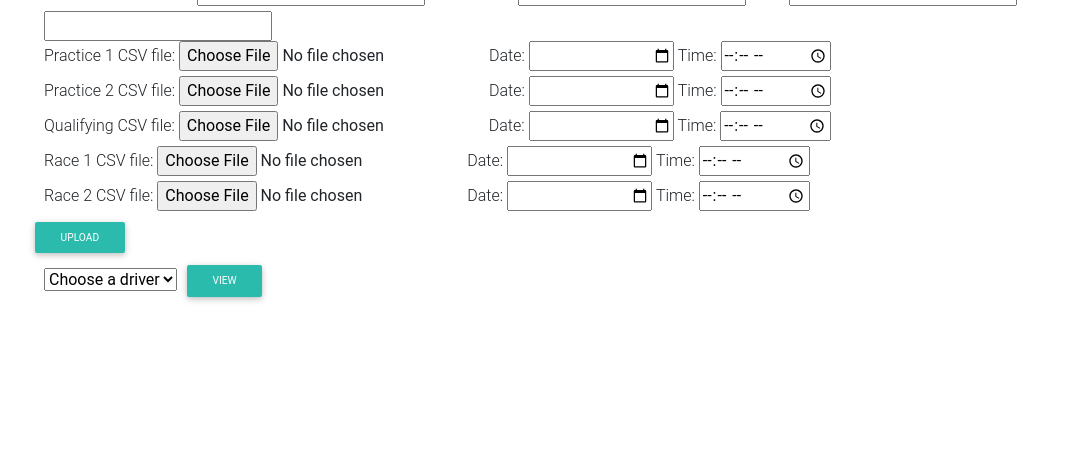
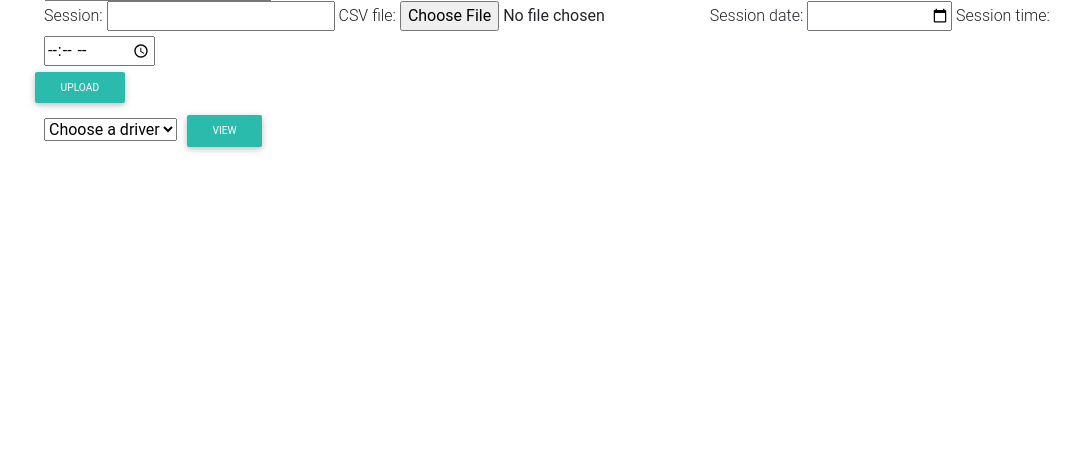
Before and after one commit to Harrysibbenga/PorsheDatabase, a Flask app: page /input_data in a window 1280 px wide. Shown: the part 184-640 px from the top of the page, without its empty margins (41-1121 px from the left). Run offline with Flask 2, Linux system fonts and the light colour scheme; data that the repository does not hold is empty; some libraries are stand-ins or nearby versions.

Commit message:
changed styling of dashboard and how the dashboard works

```diff
--- a/app.py
+++ b/app.py
@@ -51,86 +51,6 @@ def get_value_from_collection(coll, field, name):
     return value
 
 
-def check_form_data():
-    round_names = []
-
-    practice_1 = {
-        'file': 'practice_1',
-        'date': 'practice_1_date',
-        'time': 'practice_1_time'
-    }
-
-    practice_2 = {
-        'file': 'practice_2',
-        'date': 'practice_2_date',
-        'time': 'practice_2_time'
-    }
-
-    qualifying = {
-        'file': 'qualifying',
-        'date': 'qualifying_date',
-        'time': 'qualifying_time'
-    }
-
-    race_1 = {
-        'file': 'race_1',
-        'date': 'race_1_date',
-        'time': 'race_1_time'
-    }
-
-    race_2 = {
-        'file': 'race_2',
-        'date': 'race_2_date',
-        'time': 'race_2_time'
-    }
-
-    if request.form.get('practice_1') != '':
-        round_names.append(practice_1)
-    elif request.form.get('practice_2') != '':
-        round_names.append(practice_2)
-    elif request.form.get('qualifying') != '':
-        round_names.append(qualifying)
-    elif request.form.get('race_1') != '':
-        round_names.append(race_1)
-    elif request.form.get('race_2') != '':
-        round_names.append(race_2)
-
-    return round_names
-
-
-def create_files(round_name):
-    target = os.path.join(APP_ROOT, 'csvfiles/')
-
-    if not os.path.isdir(target):
-        os.mkdir(target)
-
-    for file in request.files.getlist(round_name):
-        filename = file.filename
-        destination = "/".join([target, filename])
-        file.save(destination)
-
-        with open('csvfiles/'+filename, "r") as csvfile:
-            csvreader = csv.reader(
-                csvfile, delimiter=";", quotechar="/")
-            for row in csvreader:
-                mongo.db.dbname.insert(
-                    {
-                        "car_number": row[0],
-                        "driver_number": row[1],
-                        "lap_number": row[2],
-                        "lap_time": row[3],
-                        "lap_improvement": row[4],
-                        "top_speed": row[18],
-                        "driver_name": row[19],
-                        "class": row[21],
-                        "team": row[23]
-                    }
-                )
-            # Removes generic table names in the document
-            mongo.db.dbname.delete_one(
-                {"driver_name": "DRIVER_NAME"})
-
-
 # routes
 @app.route('/')
 def index():
@@ -145,114 +65,134 @@ def input_data():
     # This route also changes the name for the collection so it is relevant to the track, year and session.
     # It also takes the file path from the input form in the dashboard template.
     # has functionality to save the file into the csvfiles folder and deletes the file so less memory is used when uploading many files.
-    request.form.get('practice_1', '')
-    request.form.get('practice_1', '')
-    request.form.get('practice_2', '')
-    request.form.get('qualifying', '')
-    request.form.get('race_1', '')
-    request.form.get('race_2', '')
 
     if request.method == 'POST':
 
-        round_names = check_form_data()
+        # Gets the names of all the drivers in the collection
+        target = os.path.join(APP_ROOT, 'csvfiles/')
 
-        for round_name in round_names:
+        if not os.path.isdir(target):
+            os.mkdir(target)
 
-            create_files(round_name['file'])
+        for file in request.files.getlist('file_name'):
+            filename = file.filename
+            destination = "/".join([target, filename])
+            file.save(destination)
 
-            # Gets the names of all the drivers in the collection
-            names = get_names(mongo.db.dbname.find())
+            with open('csvfiles/'+filename, "r") as csvfile:
+                csvreader = csv.reader(
+                    csvfile, delimiter=";", quotechar="/")
+                for row in csvreader:
+                    mongo.db.dbname.insert(
+                        {
+                            "car_number": row[0],
+                            "driver_number": row[1],
+                            "lap_number": row[2],
+                            "lap_time": row[3],
+                            "lap_improvement": row[4],
+                            "top_speed": row[18],
+                            "driver_name": row[19],
+                            "class": row[21],
+                            "team": row[23]
+                        }
+                    )
+                # Removes generic table names in the document
+                mongo.db.dbname.delete_one(
+                    {"driver_name": "DRIVER_NAME"})
+                names = get_names(mongo.db.dbname.find())
+                # delets the file after its uploaded to the database.
+                os.remove(destination)
 
-            for name in names:
-                # this loop compairs the name of the drivers in the uploaded collection and the drivers collection
-                # if the driver is not in the loop then a new record will be made for the new driver
-                # other wise the track information is updated for the existing one.
-                lap_time = get_data_and_append_to_list(
-                    mongo.db.dbname.find(), 'lap_time', name)
-                lap_number = get_data_and_append_to_list(
-                    mongo.db.dbname.find(), 'lap_number', name)
-                driver_number = get_data_and_append_to_list(
-                    mongo.db.dbname.find(), 'driver_number', name)
-                lap_improvement = get_data_and_append_to_list(
-                    mongo.db.dbname.find(), 'lap_improvement', name)
-                top_speed = get_data_and_append_to_list(
-                    mongo.db.dbname.find(), 'top_speed', name)
+                for name in names:
+                    # this loop compairs the name of the drivers in the uploaded collection and the drivers collection
+                    # if the driver is not in the loop then a new record will be made for the new driver
+                    # other wise the track information is updated for the existing one.
+                    lap_time = get_data_and_append_to_list(
+                        mongo.db.dbname.find(), 'lap_time', name)
+                    lap_number = get_data_and_append_to_list(
+                        mongo.db.dbname.find(), 'lap_number', name)
+                    driver_number = get_data_and_append_to_list(
+                        mongo.db.dbname.find(), 'driver_number', name)
+                    lap_improvement = get_data_and_append_to_list(
+                        mongo.db.dbname.find(), 'lap_improvement', name)
+                    top_speed = get_data_and_append_to_list(
+                        mongo.db.dbname.find(), 'top_speed', name)
 
-                team = get_value_from_collection(
-                    mongo.db.dbname.find(), 'team', name)
+                    team = get_value_from_collection(
+                        mongo.db.dbname.find(), 'team', name)
 
-                car_number = get_value_from_collection(
-                    mongo.db.dbname.find(), 'car_number', name)
+                    car_number = get_value_from_collection(
+                        mongo.db.dbname.find(), 'car_number', name)
 
-                driving_class = get_value_from_collection(
-                    mongo.db.dbname.find(), 'class', name)
+                    driving_class = get_value_from_collection(
+                        mongo.db.dbname.find(), 'class', name)
 
-                driver_names = get_names(drivers.find())
+                    driver_names = get_names(drivers.find())
 
-                track_name = request.form.get(
-                    'track_name').lower()
+                    track_name = request.form.get(
+                        'track_name').lower()
 
-                year = request.form.get('year')
+                    year = request.form.get('year')
 
-                championship_name = request.form.get(
-                    'championship_name').lower()
+                    championship_name = request.form.get(
+                        'championship_name').lower()
 
-                round_number = request.form.get('round_number')
+                    round_number = request.form.get('round_number')
 
-                race_time = request.form.get(round_name['time'])
+                    race_time = request.form.get('session_time')
 
-                race_date = request.form.get(round_name['date'])
+                    race_date = request.form.get('session_date')
 
-                if name not in driver_names:
+                    session = request.form.get('session')
 
-                    mongo.db.drivers.insert({
-                        "driver_name": name,
-                        "class": driving_class,
-                        "team": team,
-                        "profile_image": '',
-                        "date_of_birth": '',
-                        "born": '',
-                        "lives": '',
-                        'championships': [
-                            {
+                    if name not in driver_names:
+
+                        mongo.db.drivers.insert({
+                            "driver_name": name,
+                            "class": driving_class,
+                            "team": team,
+                            "profile_image": '',
+                            "date_of_birth": '',
+                            "born": '',
+                            "lives": '',
+                            'championships': [
+                                {
+                                    'name': championship_name,
+                                    'round_name': session,
+                                    'round_number': round_number,
+                                    'race_time': race_time,
+                                    'race_date': race_date,
+                                    'year': year,
+                                    "track_name": track_name,
+                                    "driver_numbers": driver_number,
+                                    'car_number': car_number,
+                                    "lap_numbers": lap_number,
+                                    "lap_times": lap_time,
+                                    "lap_improvements": lap_improvement,
+                                    "top_speeds": top_speed,
+                                }
+                            ]
+                        })
+                    else:
+                        mongo.db.drivers.update(
+                            {"driver_name": name},
+                            {"$push": {'championships': {
                                 'name': championship_name,
-                                'round_name': round_name['file'],
                                 'round_number': round_number,
+                                'round_name': session,
                                 'race_time': race_time,
                                 'race_date': race_date,
                                 'year': year,
-                                "track_name": track_name,
-                                "driver_numbers": driver_number,
                                 'car_number': car_number,
-                                "lap_numbers": lap_number,
-                                "lap_times": lap_time,
-                                "lap_improvements": lap_improvement,
-                                "top_speeds": top_speed,
-                            }
-                        ]
-                    })
-                else:
-                    mongo.db.drivers.update(
-                        {"driver_name": name},
-                        {"$push": {'championships': {
-                            'name': championship_name,
-                            'round_number': round_number,
-                            'round_name': round_name['file'],
-                            'race_time': race_time,
-                            'race_date': race_date,
-                            'year': year,
-                            'car_number': car_number,
-                            'track_name': track_name,
-                            'driver_numbers': driver_number,
-                            'lap_numbers': lap_number,
-                            'lap_times': lap_time,
-                            'lap_improvements': lap_improvement,
-                            'top_speeds': top_speed,
-                        }}})
-            # this is to delete the tempral collection created by uploading the csv file.
-            mongo.db.dbname.drop()
-            # delets the file after its uploaded to the database.
-            # os.remove(destination)
+                                'track_name': track_name,
+                                'driver_numbers': driver_number,
+                                'lap_numbers': lap_number,
+                                'lap_times': lap_time,
+                                'lap_improvements': lap_improvement,
+                                'top_speeds': top_speed,
+                            }}})
+                # this is to delete the tempral collection created by uploading the csv file.
+                mongo.db.dbname.drop()
 
     return render_template("dashboard.html", drivers=drivers.find())
 
--- a/templates/dashboard.html
+++ b/templates/dashboard.html
@@ -14,44 +14,14 @@
                 <input type="number" id="round_number" name="round_number">
             </div>
             <div class="col-12">
-                <label for="practice_1">Practice 1 CSV file:</label>
-                <input type="file" id="practice_1" name="practice_1" accept=".csv" value="blank">
-                <label for="practice_1_date">Date:</label>
-                <input type="date" name="practice_1_date" id="practice_1_date">
-                <label for="practice_1_time">Time:</label>
-                <input type="time" name="practice_1_time" id="practice_1_time">
-            </div>
-            <div class="col-12">
-                <label for="practice_2">Practice 2 CSV file:</label>
-                <input type="file" id="practice_2" name="practice_2" accept=".csv" value="blank">
-                <label for="practice_2_date">Date:</label>
-                <input type="date" name="practice_2_date" id="practice_2_date">
-                <label for="practice_2_time">Time:</label>
-                <input type="time" name="practice_2_time" id="practice_2_time">
-            </div>
-            <div class="col-12">
-                <label for="qualifying">Qualifying CSV file:</label>
-                <input type="file" id="qualifying" name="qualifying" accept=".csv" value="blank">
-                <label for="qualifying_date">Date:</label>
-                <input type="date" name="qualifying_date" id="qualifying_date">
-                <label for="qualifying_time">Time:</label>
-                <input type="time" name="qualifying_time" id="qualifying_time">
-            </div>
-            <div class="col-12">
-                <label for="race_1">Race 1 CSV file:</label>
-                <input type="file" id="race_1" name="race_1" accept=".csv" value="blank">
-                <label for="race_1_date">Date:</label>
-                <input type="date" name="race_1_date" id="race_1_date">
-                <label for="race_1_time">Time:</label>
-                <input type="time" name="race_1_time" id="race_1_time">
-            </div>
-            <div class="col-12">
-                <label for="race_2">Race 2 CSV file:</label>
-                <input type="file" id="race_2" name="race_2" accept=".csv" value="blank">
-                <label for="race_2_date">Date:</label>
-                <input type="date" name="race_2_date" id="race_2_date">
-                <label for="race_2_time">Time:</label>
-                <input type="time" name="race_2_time" id="race_2_time">
+                <label for="session">Session:</label>
+                <input type="text" id="session" name="session">
+                <label for="file_name">CSV file:</label>
+                <input type="file" id="file_name" name="file_name" accept=".csv">
+                <label for="session_date">Session date:</label>
+                <input type="date" name="session_date" id="session_date">
+                <label for="session_time">Session time:</label>
+                <input type="time" name="session_time" id="session_time">
             </div>
             <div class="text-right">
                 <button class="btn btn-default btn-sm right" type="submit">Upload</button>
```
Also changed, not shown: static/images/drivers/DanHarperProf.jpg (added), static/images/drivers/default_human_icon.jpg (added), static/images/drivers/sample.jpg (added), static/images/logo/porsche-logo.jpg (added), 1 other file.
